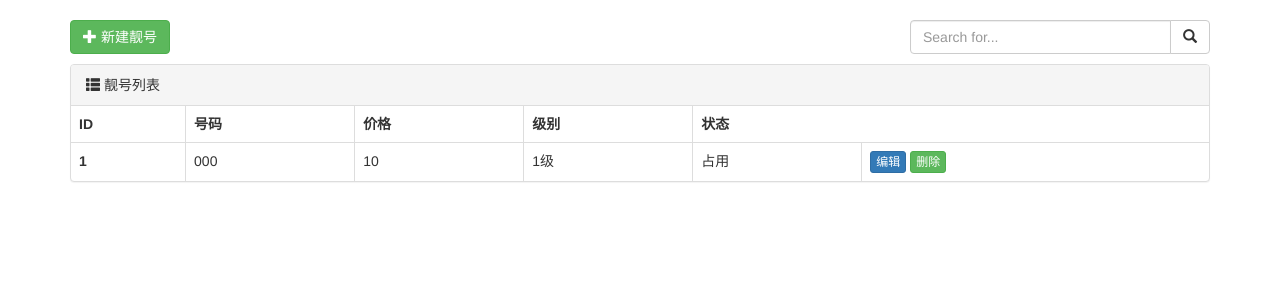
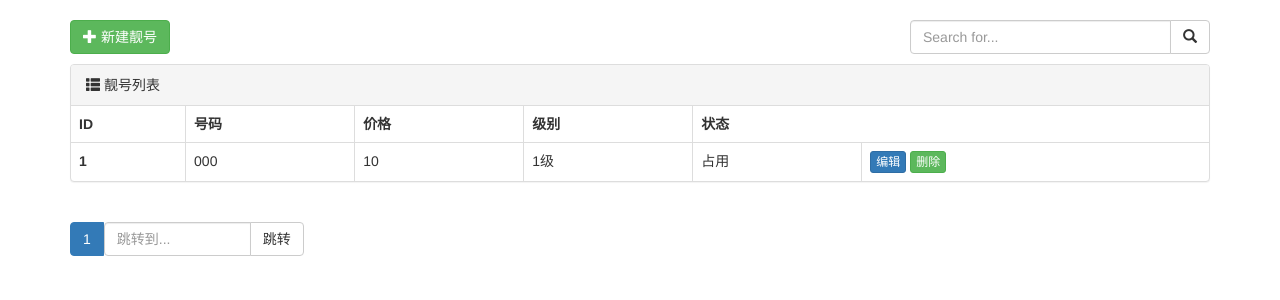
Before and after one commit to ruiyi0118/djangoLearning, a Django app: page /pretty/list/ in a window 1280 px wide. Shown: the part 52-352 px from the top of the page. Run offline with Django 4.2, Linux system fonts and the light colour scheme; tables that the repository leaves empty hold one stand-in row (values such as "Sample post"); some libraries are stand-ins or nearby versions.

Commit message:
靓号信息分页管理

```diff
--- a/app01/templates/pretty_list.html
+++ b/app01/templates/pretty_list.html
@@ -12,7 +12,8 @@
             <div style="float: right; width: 300px">
                 <form method="get">
                     <div class="input-group">
-                        <input type="text" name="q" class="form-control" placeholder="Search for..." value="{{ search_data }}">
+                        <input type="text" name="q" class="form-control" placeholder="Search for..."
+                               value="{{ search_data }}">
                         <span class="input-group-btn">
                         <button class="btn btn-default" type="submit">
                             <span class="glyphicon glyphicon-search" aria-hidden="true"></span>
@@ -59,6 +60,22 @@
                 </tbody>
             </table>
         </div>
+
+        <div class="clearfix">
+            <ul class="pagination" style="float: left;">
+                {{ page_string }}
+                <li>
+                    <form method="get" style="float: left; width: 200px">
+                        <div class="input-group">
+                            <input type="text" name="page" class="form-control" placeholder="跳转到...">
+                            <span class="input-group-btn">
+                                <button class="btn btn-default" type="submit">跳转</button>
+                            </span>
+                        </div>
+                    </form>
+                </li>
+            </ul>
+        </div>
     </div>
 
 {% endblock %}
--- a/app01/views.py
+++ b/app01/views.py
@@ -1,5 +1,9 @@
+from math import ceil
+
 from django.core.exceptions import ValidationError
 from django.shortcuts import render, redirect
+from django.utils.safestring import mark_safe
+
 from app01 import models
 
 
@@ -139,13 +143,35 @@ def user_delete(request, nid):
 
 def pretty_list(request):
     """ 靓号列表 """
+    # for i in range(300):
+    #     models.PrettyNum.objects.create(mobile="18986169872", price=10, level=1, status=1)
     data_dict = {}
     value = request.GET.get('q', "")
     if value:
         data_dict["mobile__contains"] = value
 
-    data_list = models.PrettyNum.objects.filter(**data_dict).order_by("-level")
-    return render(request, 'pretty_list.html', {'data_list': data_list, "search_data": value})
+    page = int(request.GET.get('page', 1))
+    page_size = 10
+    start = (page - 1) * page_size
+    end = page * page_size
+    data_list = models.PrettyNum.objects.filter(**data_dict).order_by("-level")[start: end]
+
+    total_count = models.PrettyNum.objects.filter(**data_dict).count()
+    total_page_count = ceil(total_count / page_size)
+    start_page = max(page - 5, 1)
+    end_page = min(total_page_count, page + 5)
+    page_str_list = []
+    for i in range(start_page, end_page + 1):
+        if i != page:
+            ele = '<li><a href="?page={}">{}</a></li>'.format(i, i)
+        else:
+            ele = '<li class="active"><a href="?page={}">{}<span class="sr-only">(current)</span></a></li>'.format(i, i)
+
+        page_str_list.append(ele)
+    page_string = mark_safe("".join(page_str_list))
+
+    return render(request, 'pretty_list.html',
+                  {'data_list': data_list, "search_data": value, "page_string": page_string, "page": page})
 
 
 from django.core.validators import RegexValidator
@@ -179,6 +205,7 @@ class PrettyModelForm(forms.ModelForm):
             raise ValidationError("格式错误")
         return txt_mobile
 
+
 def pretty_add(request):
     """ 添加靓号 """
     if request.method == "GET":
@@ -193,9 +220,11 @@ def pretty_add(request):
         return redirect("/pretty/list/")
     return render(request, 'pretty_add.html', {"form": form})
 
+
 class PrettyExitModelForm(forms.ModelForm):
     # 手机号不可更改，但显示
     mobile = forms.CharField(disabled=True, label='手机号')
+
     class Meta:
         model = models.PrettyNum
         # fields = ["mobile","price","level","status"]
@@ -207,6 +236,7 @@ class PrettyExitModelForm(forms.ModelForm):
         # 循环找到所有的插件，添加了class=""样式
         for name, field in self.fields.items():
             field.widget.attrs = {"class": "form-control", "placeholder": field.label}
+
 
 def pretty_edit(request, nid):
     """ 编辑靓号 """
@@ -226,6 +256,7 @@ def pretty_edit(request, nid):
         return redirect("/pretty/list/")
     return render(request, 'pretty_edit.html', {'form': form})
 
+
 def pretty_delete(request, nid):
     """ 删除靓号 """
     models.PrettyNum.objects.filter(id=nid).delete()
```
